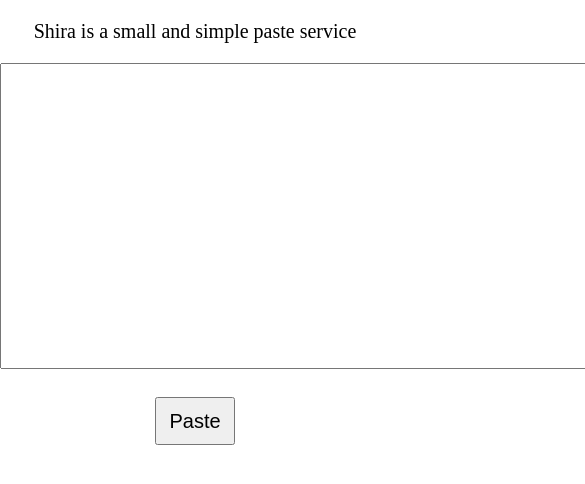
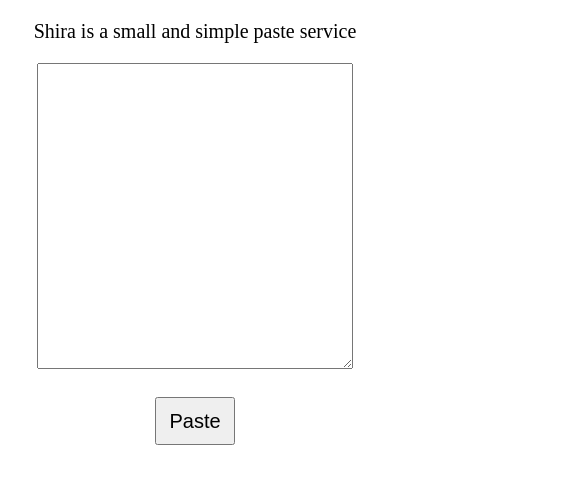
Before and after one commit to lucas-deangelis/shira, a plain HTML site: page src/index.html in a window 390 px wide. Shown: the top 484 px of the page, 585 px wide, since content can reach past the window. Drawn offline with Linux system fonts and the light colour scheme.

Commit message:
Better CSS for small screens

```diff
--- a/src/index.html
+++ b/src/index.html
@@ -17,6 +17,12 @@
       height: 3rem;
       font-size: 1.25rem;
     }
+
+    @media (max-width: 480px) {
+      textarea {
+        width: 310px;
+      }
+    }
   </style>
 </head>
 <body>
```
Also changed, not shown: 3 other files.
